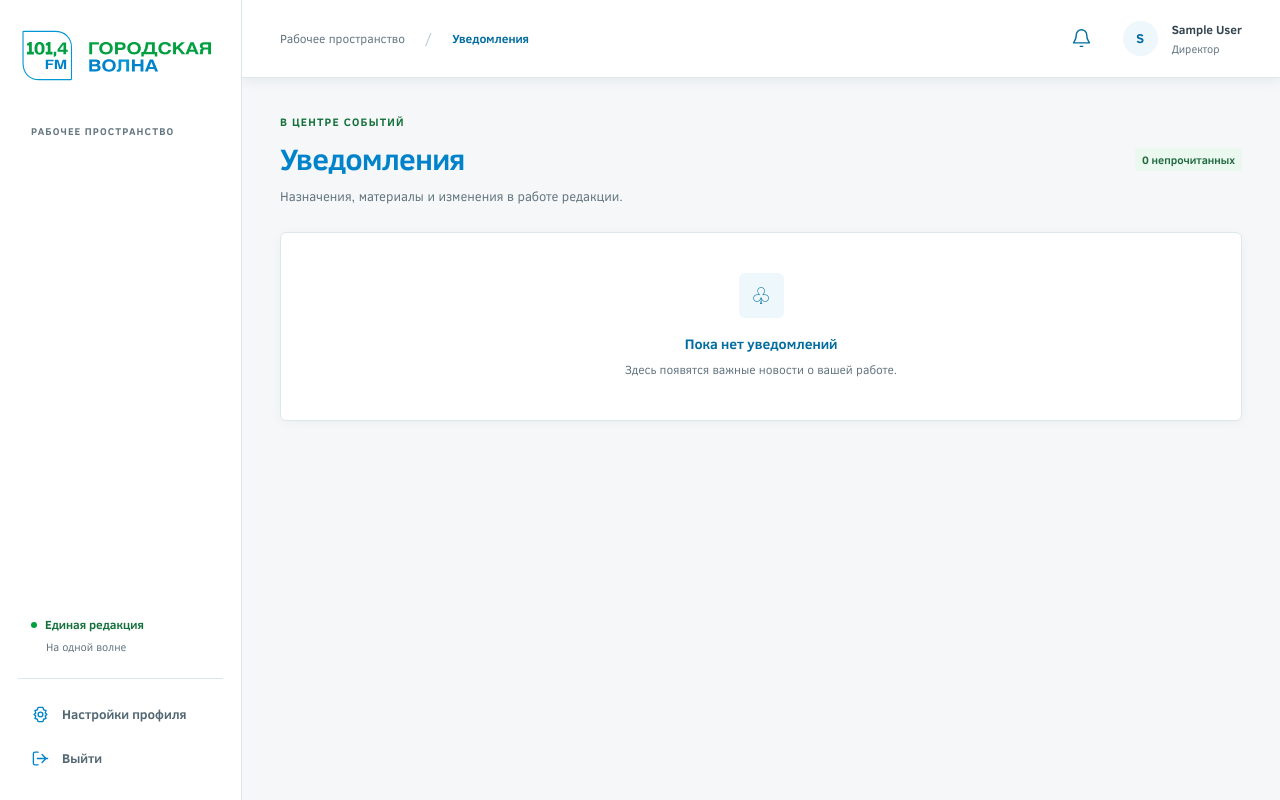
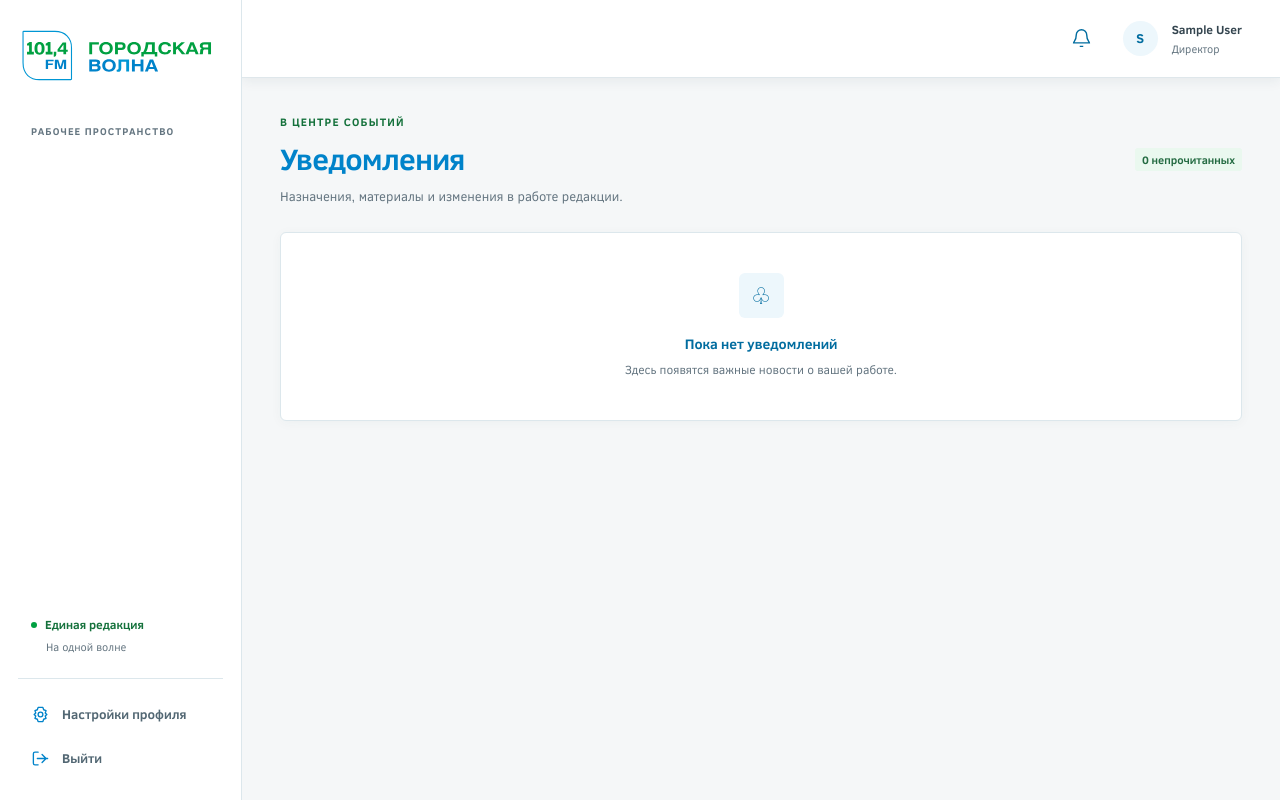
Before and after one commit to ReTrOBANAN/Volna, a Django app: page /notifications/ in a window 1280 px wide. Run offline with Django 5.2, Linux system fonts and the light colour scheme; a user stored in the database is signed in; tables that the repository leaves empty hold one stand-in row (values such as "Sample post"); data that the repository does not hold is empty; parts of the project's set-up code (start-up, migrations or seed data) failed here and were passed over.

Commit message:
Убрать левый блок верхней панели

```diff
--- a/static/css/gorvolna-theme.css
+++ b/static/css/gorvolna-theme.css
@@ -97,9 +97,7 @@ textarea:focus-visible {
   border-bottom-color: #dfe7eb;
   box-shadow: 0 3px 12px rgb(34 55 70 / 7%);
 }
-.topbar-title { color: var(--muted); }
-.topbar-divider { color: #bccdd6; }
-.topbar-current { color: var(--brand-blue-ink); font-weight: 700; }
+.topbar-actions { margin-left: auto; }
 .notification-link { color: var(--brand-blue-ink); }
 .notification-link:hover { color: var(--green); }
 .notification-count { background: var(--green); border-color: #fff; }
--- a/templates/base.html
+++ b/templates/base.html
@@ -32,7 +32,7 @@
   </aside>
   <div class="sidebar-backdrop" data-sidebar-close></div>
   <div class="main-shell">
-    <header class="topbar"><div class="topbar-left"><button type="button" class="icon-button mobile-menu" data-sidebar-toggle aria-label="Открыть меню" aria-expanded="false">{% include 'newsroom/partials/ui_icon.html' with icon='menu' only %}</button><span class="topbar-title">Рабочее пространство</span><span class="topbar-divider">/</span><span class="topbar-current">{{ page_title|default:"Рабочее пространство" }}</span></div><div class="topbar-actions"><a class="notification-link" href="{% url 'newsroom:notifications' %}" aria-label="Уведомления"><svg viewBox="0 0 24 24" fill="none" stroke="currentColor" stroke-width="1.6" aria-hidden="true"><path d="M18 8a6 6 0 0 0-12 0c0 7-3 7-3 9h18c0-2-3-2-3-9M10 21h4"/></svg><span class="notification-count {% if not unread_count %}hidden{% endif %}" data-notification-count>{{ unread_count|default:0 }}</span></a><span class="user-avatar">{{ request.user.first_name|first|default:request.user.username|first|upper }}</span><a class="topbar-user" href="{% url 'newsroom:profile' %}"><strong>{{ request.user.get_full_name|default:request.user.username }}</strong><span>{{ employee.get_role_display }}</span></a></div></header>
+    <header class="topbar"><button type="button" class="icon-button mobile-menu" data-sidebar-toggle aria-label="Открыть меню" aria-expanded="false">{% include 'newsroom/partials/ui_icon.html' with icon='menu' only %}</button><div class="topbar-actions"><a class="notification-link" href="{% url 'newsroom:notifications' %}" aria-label="Уведомления"><svg viewBox="0 0 24 24" fill="none" stroke="currentColor" stroke-width="1.6" aria-hidden="true"><path d="M18 8a6 6 0 0 0-12 0c0 7-3 7-3 9h18c0-2-3-2-3-9M10 21h4"/></svg><span class="notification-count {% if not unread_count %}hidden{% endif %}" data-notification-count>{{ unread_count|default:0 }}</span></a><span class="user-avatar">{{ request.user.first_name|first|default:request.user.username|first|upper }}</span><a class="topbar-user" href="{% url 'newsroom:profile' %}"><strong>{{ request.user.get_full_name|default:request.user.username }}</strong><span>{{ employee.get_role_display }}</span></a></div></header>
     <main class="main-content" id="main-content">
       {% include 'newsroom/partials/messages.html' %}
       {% block content %}{% endblock %}
--- a/templates/newsroom/partials/theme_styles.html
+++ b/templates/newsroom/partials/theme_styles.html
@@ -1,5 +1,5 @@
 {% load static %}
 <link rel="stylesheet" href="{% static 'css/app.css' %}?v=20261108-gorvolna">
-<link rel="stylesheet" href="{% static 'css/gorvolna-theme.css' %}?v=20261108-gorvolna">
+<link rel="stylesheet" href="{% static 'css/gorvolna-theme.css' %}?v=20261109-topbar">
 <link rel="stylesheet" href="{% static 'css/gorvolna-components.css' %}?v=20261108-gorvolna">
 <link rel="icon" type="image/png" sizes="32x32" href="{% static 'brand/gorvolna-favicon.png' %}">
```
